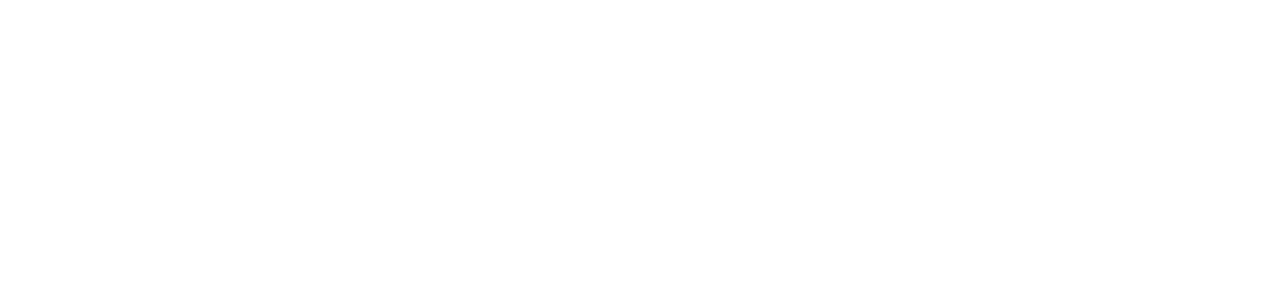
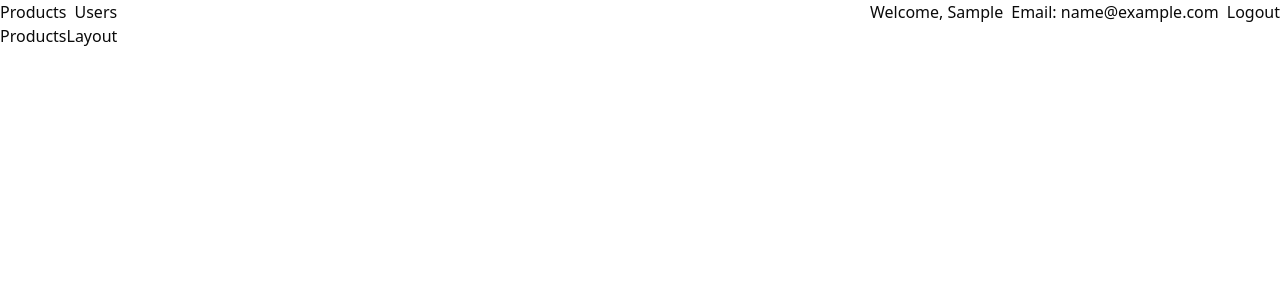
Before and after one commit to jestkijowngnax/magasin-dk-dashdoard, a React (Vite) app: page /products in a window 1280 px wide. Before the commit this address had no page. Shown: the top 300 px of the page. Built offline with nearby package versions, Linux system fonts and the light colour scheme; sample sign-in values are in the browser's storage.

Commit message:
refactor: restructure routing and layouts for Login and Dashboard, introduce new components for Products and Users

```diff
--- a/src/App.tsx
+++ b/src/App.tsx
@@ -1,22 +1,30 @@
-import { Routes, Route } from "react-router-dom";
-import Login from "./pages/Login";
-import Dashboard from "./pages/Dashboard";
+import { Routes, Route, Navigate } from "react-router-dom";
 import ProtectedRoute from "./components/ProtectedRoute";
 import "./index.css";
+import {
+  LoginLayout,
+  DashboardLayout,
+  ProductsLayout,
+  UsersLayout,
+} from "./pages";
 
 function App() {
   return (
     <Routes>
-      <Route path="/login" element={<Login />} />
+      <Route path="/login" element={<LoginLayout />} />
 
       <Route
         path="/"
         element={
           <ProtectedRoute>
-            <Dashboard />
+            <DashboardLayout />
           </ProtectedRoute>
         }
-      />
+      >
+        <Route index element={<Navigate to="products" replace />} />
+        <Route path="products" element={<ProductsLayout />} />
+        <Route path="users" element={<UsersLayout />} />
+      </Route>
     </Routes>
   );
 }
--- a/src/pages/Login.tsx
+++ b/src/components/LoginForm.tsx
@@ -1,8 +1,8 @@
-import { useState } from "react";
-import { useAuth } from "../hooks/useAuth";
+import { useAuth } from "@/hooks/useAuth";
+import React, { useState } from "react";
 import { useNavigate } from "react-router-dom";
 
-export default function Login() {
+export const LoginForm = () => {
   const { login } = useAuth();
   const navigate = useNavigate();
 
@@ -14,7 +14,7 @@ export default function Login() {
     e.preventDefault();
     try {
       await login(username, password);
-      navigate("/");
+      navigate("/products");
     } catch {
       setError("Invalid credentials");
     }
@@ -59,4 +59,4 @@ export default function Login() {
       </div>
     </div>
   );
-}
+};
--- a/src/pages/Dashboard.tsx
+++ /dev/null
@@ -1,17 +0,0 @@
-import { useAuth } from "../hooks/useAuth";
-
-export default function Dashboard() {
-  const { user, logout } = useAuth();
-
-  return (
-    <div>
-      <h1>Welcome, {user?.firstName}</h1>
-      {/* <img src={user?.image} width={80} /> */}
-      <p>Email: {user?.email}</p>
-
-      <button onClick={logout} style={{ marginTop: 20 }}>
-        Logout
-      </button>
-    </div>
-  );
-}
--- /dev/null
+++ b/src/pages/DashboardLayout.tsx
@@ -0,0 +1,30 @@
+import { NavLink, Outlet } from "react-router-dom";
+import { useAuth } from "@/hooks/useAuth";
+
+export const DashboardLayout = () => {
+  const { user, logout } = useAuth();
+
+  return (
+    <div>
+      <header className="flex justify-between items-center">
+        <nav className="flex gap-2">
+          <NavLink to="/products" end>
+            Products
+          </NavLink>
+          <NavLink to="/users">Users</NavLink>
+        </nav>
+
+        <div className="flex gap-2">
+          <p>Welcome, {user?.firstName}</p>
+          <p>Email: {user?.email}</p>
+
+          <button onClick={logout}>Logout</button>
+        </div>
+      </header>
+
+      <main>
+        <Outlet />
+      </main>
+    </div>
+  );
+};
--- /dev/null
+++ b/src/pages/LoginLayout.tsx
@@ -0,0 +1,17 @@
+import { LoginForm } from "@/components/LoginForm";
+import { useAuth } from "@/hooks/useAuth";
+import { useEffect } from "react";
+import { useNavigate } from "react-router-dom";
+
+export const LoginLayout = () => {
+  const { user } = useAuth();
+  const navigate = useNavigate();
+
+  useEffect(() => {
+    if (user) {
+      navigate("/products");
+    }
+  }, [navigate, user]);
+
+  return <LoginForm />;
+};
--- /dev/null
+++ b/src/pages/ProductsLayout.tsx
@@ -0,0 +1,3 @@
+export const ProductsLayout = () => {
+  return <div>ProductsLayout</div>;
+};
--- /dev/null
+++ b/src/pages/UsersLayout.tsx
@@ -0,0 +1,3 @@
+export const UsersLayout = () => {
+  return <div>UsersLayout</div>;
+};
--- /dev/null
+++ b/src/pages/index.ts
@@ -0,0 +1,4 @@
+export * from "./DashboardLayout";
+export * from "./LoginLayout";
+export * from "./ProductsLayout";
+export * from "./UsersLayout";
```
